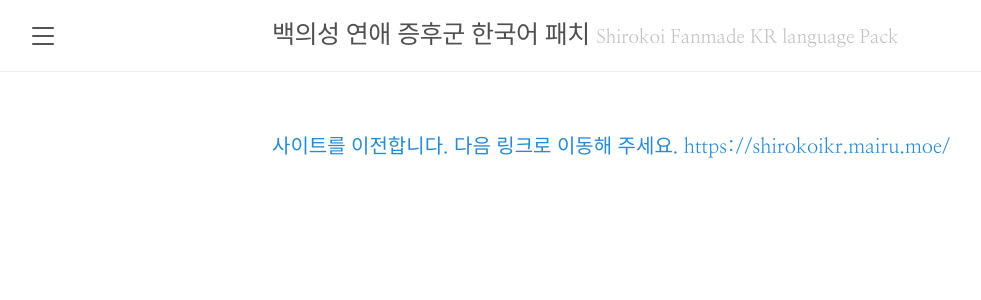
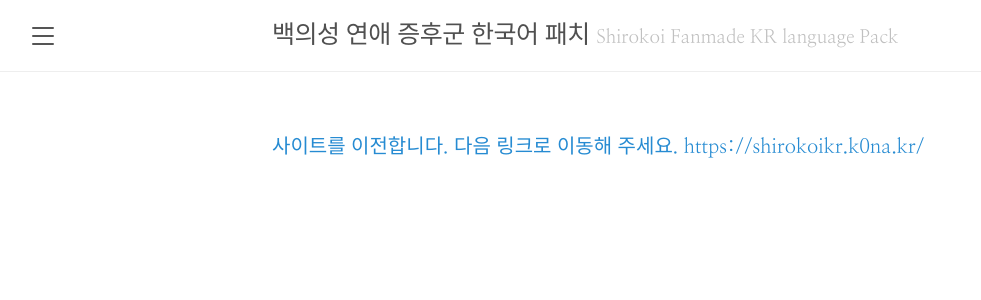
Before and after one commit to shirokoiKR/shirokoiKR.github.io, a Jekyll site: the page built from index.md, in a window 1280 px wide. Shown: the top 300 px of the page, without its empty margins (8-989 px from the left). Built offline with Jekyll 4.4.1, drawn with Linux system fonts in a browser that asks for light colours; part of the change alters nothing that is shown.

Commit message:
Update index.md

```diff
--- a/index.md
+++ b/index.md
@@ -3,4 +3,4 @@ layout: default
 title: Home
 ---
 
-[사이트를 이전합니다. 다음 링크로 이동해 주세요. https://shirokoikr.mairu.moe/](https://shirokoikr.mairu.moe/)
+[사이트를 이전합니다. 다음 링크로 이동해 주세요. https://shirokoikr.k0na.kr/](https://shirokoikr.k0na.kr/)
```
